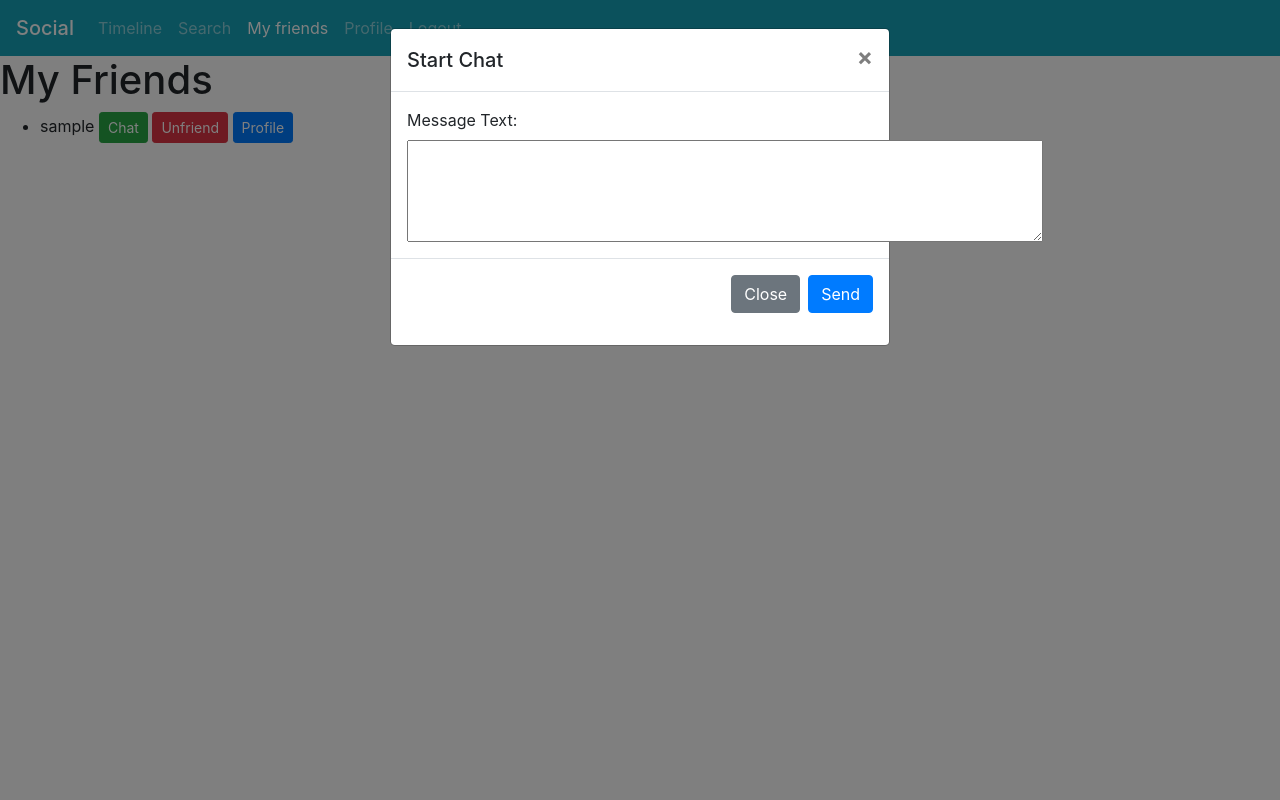
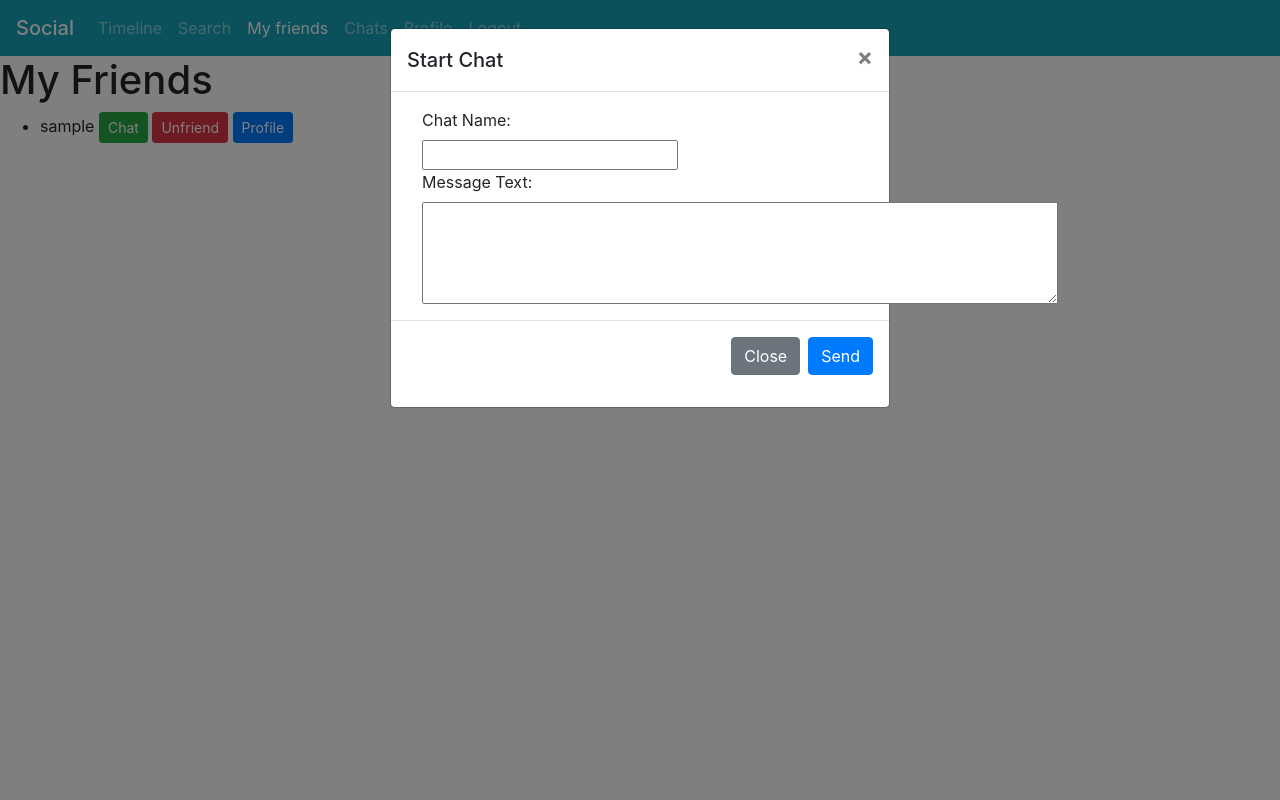
Before and after one commit to GabrielRodriguez66/TheSocialNetwork, a Django app: page /social/friends/ in a window 1280 px wide, after a click on "Chat". Run offline with Django 3.2, Linux system fonts and the light colour scheme; a user stored in the database is signed in; tables that the repository leaves empty hold one stand-in row (values such as "Sample post"); some libraries are stand-ins or nearby versions.

Commit message:
Added a name field to Chat model, added a Chats view

```diff
--- a/social/forms.py
+++ b/social/forms.py
@@ -10,6 +10,12 @@ class ShoutForm(forms.Form):
 
 
 class ChatForm(forms.Form):
+    text = forms.CharField(widget=forms.Textarea(attrs={'rows': 4, 'cols': 60}), label='Message Text', max_length=240,
+                           required=True)
+
+
+class CreateChatForm(forms.Form):
+    chat_name = forms.CharField(label='Chat Name', max_length=80, required=True)
     text = forms.CharField(widget=forms.Textarea(attrs={'rows': 4, 'cols': 60}), label='Message Text', max_length=240,
                            required=True)
 
--- a/social/models.py
+++ b/social/models.py
@@ -37,6 +37,7 @@ class SocialNetworkUser(models.Model):
 
 class Chat(models.Model):
     creation_date = models.DateTimeField('date created')
+    name = models.CharField(max_length=80)
 
 
 class Message(models.Model):
--- /dev/null
+++ b/social/static/social/style.css
@@ -0,0 +1,5 @@
+
+.container {
+    width: 40%;
+    display: inline-block;
+}
--- a/social/templates/social/base.html
+++ b/social/templates/social/base.html
@@ -41,6 +41,9 @@
                     <a class="nav-link" id="navMyFriends" href=" {%  url "social:friends" %}">My friends</a>
                 </li>
                 <li class="nav-item">
+                    <a class="nav-link" id="navChats" href="{% url "social:chats" %}">Chats</a>
+                </li>
+                <li class="nav-item">
                     <a class="nav-link" id="navProfile" href="{% url "social:profile" %}">Profile</a>
                 </li>
                 <li class="nav-item">
--- a/social/templates/social/my_friends.html
+++ b/social/templates/social/my_friends.html
@@ -11,6 +11,9 @@
         <a class="nav-link" id="navMyFriends" href=" {%  url "social:friends" %}">My friends<span class="sr-only">(current)</span></a>
     </li>
     <li class="nav-item">
+        <a class="nav-link" id="navChats" href="{% url "social:chats" %}">Chats</a>
+    </li>
+    <li class="nav-item">
         <a class="nav-link" id="navProfile" href="{% url "social:profile" %}">Profile</a>
     </li>
     <li class="nav-item">
@@ -19,6 +22,10 @@
 {% endblock%}
 
 {% block content %}
+
+    {% load static %}
+    <link rel="stylesheet" type="text/css" href="{% static 'social/style.css' %}">
+
     <h1> My Friends </h1>
     {% if my_friends_list %}
         <ul>
@@ -49,7 +56,9 @@
                                     {% csrf_token %}
 
                                     <div class="modal-body">
-                                        {{ form }}
+                                        <div class="container">
+                                            {{ form }}
+                                        </div>
                                     </div>
 
                                     <div class="modal-footer">
--- a/social/templates/social/profile.html
+++ b/social/templates/social/profile.html
@@ -10,6 +10,9 @@
     </li>
     <li class="nav-item">
         <a class="nav-link" id="navMyFriends" href=" {%  url "social:friends" %}">My friends</a>
+    </li>
+    <li class="nav-item">
+        <a class="nav-link" id="navChats" href="{% url "social:chats" %}">Chats</a>
     </li>
     <li class="nav-item active">
         <a class="nav-link" id="navProfile" href="{% url "social:profile" %}">Profile<span class="sr-only">(current)</span></a>
--- a/social/urls.py
+++ b/social/urls.py
@@ -4,9 +4,9 @@ from . import views
 
 app_name = 'social'
 urlpatterns = [
-    path("chat/<int:friend_pk>/<str:view>/", views.chat_manager, name="chat"),
-    path("chat/<int:friend_pk>/<str:view>/<int:chat_pk>/", views.chat_manager, name="new_chat"),
+    path("chat/<int:friend_pk>/<str:view>/<int:chat_pk>/", views.message_manager, name="new_chat"),
     path("open_chat/<int:message_id>/", views.open_chat_view, name="open_chat"),
+    path("chats/", views.all_chats_view, name="chats"),
     path("friends/", views.friends_view, name="friends"),
     path('timeline/', views.timeline, name='timeline'),
     path('search/', views.search, name="search"),
--- a/social/views.py
+++ b/social/views.py
@@ -18,7 +18,7 @@ from django.views.decorators.http import require_http_methods
 
 from social.admin import SocialNetworkBackend
 from social.forms import ProfileHandle, ProfilePic
-from social.forms import RegisterForm, LoginForm, ChatForm, SearchForm, ShoutForm, ReceiverForm
+from social.forms import RegisterForm, LoginForm, ChatForm, SearchForm, ShoutForm, ReceiverForm, CreateChatForm
 from .models import PENDING_STATUS, ACCEPTED_STATUS, \
     REJECTED_STATUS, IGNORED_STATUS, CANCELED_STATUS, REQUEST_STATUS_CHOICES
 from .models import Recibido
@@ -45,7 +45,7 @@ def asocia_usuario(request):
 
 @login_required
 def friends_view(request):
-    form = ChatForm()
+    form = CreateChatForm()
     friends = request.user.socialnetworkuser.friends.all().values_list('id', 'usuario__username', 'usuario__first_name')
     return render(request, 'social/my_friends.html', {'my_friends_list': friends, 'form': form, })
 
@@ -126,7 +126,7 @@ def search(request):
         'users': [(user, user.friends.filter(id=auth.id).exists(), FriendRequested.objects.filter(destinatario=user, remitente=auth,
                                                                     status=PENDING_STATUS).first()) for user in users],
         'form': form,
-        'chat': ChatForm(),
+        'chat': CreateChatForm(),
         'auth_user': auth
     }
     return render(request, 'social/search.html', context)
@@ -191,27 +191,32 @@ def timeline(request):
                 username = senderform.cleaned_data["username"]
                 if request.POST["username"] != '':
                     displayedMessages = Recibido.objects.filter(message_id__author__usuario__username__icontains=
-                                                                username).order_by('-message_id__pub_date')
+                                                                username).order_by('-message_id__pub_date').\
+                                                                distinct('message_id__pub_date', 'message_id__author')
         if request.POST['filter'] == '2':
             if receiverform.is_valid():
                 user = receiverform.cleaned_data["user"]
                 if request.POST["user"] != '':
                     displayedMessages = Recibido.objects.filter(user_id__usuario__username__icontains=user).\
-                                                                order_by('-message_id__pub_date')
+                                                                order_by('-message_id__pub_date').\
+                                                                distinct('message_id__pub_date', 'message_id__author')
         if request.POST['filter'] == '3':
             displayedMessages = Recibido.objects.filter((Q(user_id=request.user.socialnetworkuser) |
                                                          Q(message_id__author=request.user.socialnetworkuser)),
                                                         message_id__pub_date__day=timezone.now().day).\
-                                                        order_by('-message_id__pub_date')
+                                                        order_by('-message_id__pub_date').\
+                                                        distinct('message_id__pub_date', 'message_id__author')
 
         if request.POST['filter'] == '4':
             displayedMessages = Recibido.objects.filter(Q(user_id=request.user.socialnetworkuser) |
                                                         Q(message_id__author=request.user.socialnetworkuser),
-                                                        message_id__chat_id=None).order_by('-message_id__pub_date')
+                                                        message_id__chat_id=None).order_by('-message_id__pub_date').\
+                                                        distinct('message_id__pub_date', 'message_id__author')
         if request.POST['filter'] == '5':
             displayedMessages = Recibido.objects.filter(Q(user_id=request.user.socialnetworkuser) |
                                                         Q(message_id__author=request.user.socialnetworkuser)).\
-                                                        order_by('-message_id__pub_date')
+                                                        order_by('-message_id__pub_date').\
+                                                        distinct('message_id__pub_date', 'message_id__author')
     else:
         form = ShoutForm()
     friend_requests = FriendRequested.objects.filter(destinatario=request.user.socialnetworkuser, status=PENDING_STATUS)
@@ -230,25 +235,32 @@ def home(request):
 
 
 @login_required
-def chat_manager(request, friend_pk, view=None, chat_pk=None):
-    form = ChatForm(request.POST or None) if chat_pk is not None else ShoutForm(request.POST or None)
+def message_manager(request, friend_pk, view=None, chat_pk=None):
+    if chat_pk is not None:  # if chat_pk == 0 we want it to enter in this if
+        form = CreateChatForm(request.POST or None) if chat_pk == 0 else ChatForm(request.POST or None)
+    else:  # if chat_pk is None, then is a shout
+        form = ShoutForm(request.POST or None)
+
     if form.is_valid():
         message = Message.objects.create(text=request.POST["text"], author=request.user.socialnetworkuser,
                                          pub_date=timezone.now())
         recipient = get_object_or_404(SocialNetworkUser, pk=friend_pk)
         Recibido.objects.create(message_id=message, user_id=recipient)
-        if chat_pk is not None:
-            chat = Chat.objects.create(creation_date=timezone.now()) if chat_pk == 0 else get_object_or_404(Chat,
-                                                                                                            pk=chat_pk)
+
+        if chat_pk is not None:  # if chat_pk != None create a new chat or search for one
+            chat = Chat.objects.create(creation_date=timezone.now(), name=request.POST['chat_name']) if chat_pk == 0\
+                                                                            else get_object_or_404(Chat, pk=chat_pk)
             message.chat = chat
             message.save()
-            creation_date, messages = chat.creation_date, chat.message_set
+            creation_date, messages, chat_name = chat.creation_date, chat.message_set, chat.name
             recibido_messages = Recibido.objects.filter(message_id__in=Subquery(messages.values('id'))). \
                 values_list('message_id__text', 'message_id__author__usuario__first_name',
                             'user_id__usuario__first_name',
                             'message_id__pub_date').order_by('-message_id__pub_date')
+
             return render(request, 'social/chat.html', {"friend_pk": friend_pk, "chat_id": chat.id, "date": creation_date,
-                                                     "recibido_messages": recibido_messages, 'chat_form': ChatForm()})
+                                                        "recibido_messages": recibido_messages, 'chat_form': ChatForm(),
+                                                        'chat_name': chat_name})
     return HttpResponseRedirect(reverse("social:"+view))
 
 
@@ -265,7 +277,14 @@ def open_chat_view(request, message_id):
 
     friend_pk = message.recipients.first().id if message.author.usuario == request.user else message.author.id
     return render(request, 'social/chat.html', {"friend_pk": friend_pk, "chat_id": chat.id, "recibido_messages":
-                                                recibido_messages, "date": creation_date, 'chat_form': ChatForm()})
+                                                recibido_messages, "date": creation_date, 'chat_form': ChatForm(),
+                                                'chat_name': chat.name})
+
+
+@login_required
+def all_chats_view(request):
+    chats = Chat.objects.all().values_list("id", "name", "creation_date", "message")
+    return render(request, 'social/chat_list.html', {"chats": chats})
 
 
 @login_required
```
Also changed, not shown: social/templates/social/chat.html (+5 -5 lines), social/templates/social/chat_list.html (added, +51 -0 lines), social/templates/social/search.html (+10 -1 lines), social/templates/social/timeline.html (+4 -1 lines).
